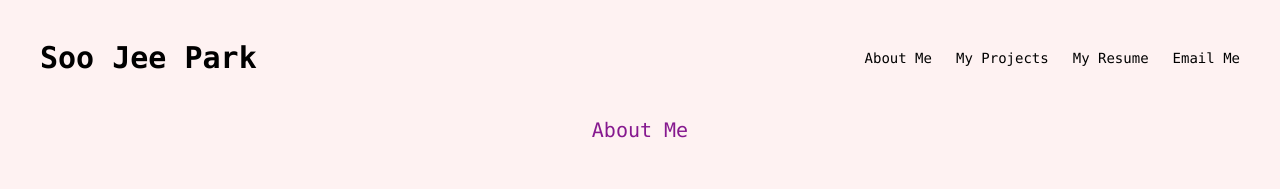
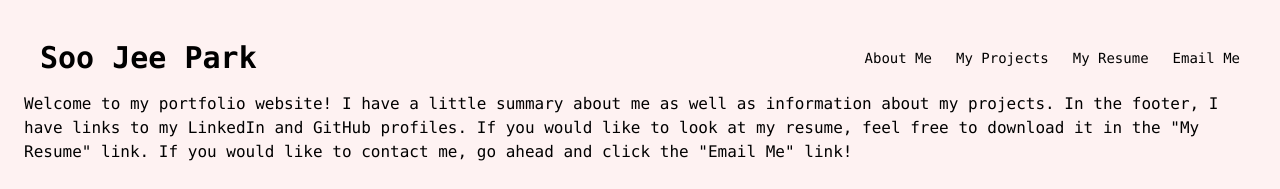
Before and after one commit to soojp/portfolio-website, a React app: page / in a window 1280 px wide. Before the commit this address led to /about. Shown: the top 189 px of the page. Built offline with nearby package versions, Linux system fonts and the light colour scheme.

Commit message:
added welcome page

```diff
--- a/src/App.tsx
+++ b/src/App.tsx
@@ -1,10 +1,11 @@
 import React from "react";
 import "./App.css";
-import { BrowserRouter, Routes, Route, Navigate } from "react-router-dom";
+import { BrowserRouter, Routes, Route } from "react-router-dom";
 import Home from "./components/Home";
 import Projects from "./components/Projects";
 import Navbar from "./components/Navbar";
 import Footer from "./components/Footer";
+import Welcome from "./components/Welcome";
 
 function App() {
   return (
@@ -15,7 +16,7 @@ function App() {
           <Routes>
             <Route path="/about" element={<Home />} />
             <Route path="/projects" element={<Projects />} />
-            <Route path="*" element={<Navigate to="/about" replace />} />
+            <Route path="*" element={<Welcome />} />
           </Routes>
           <Footer />
         </div>
```
